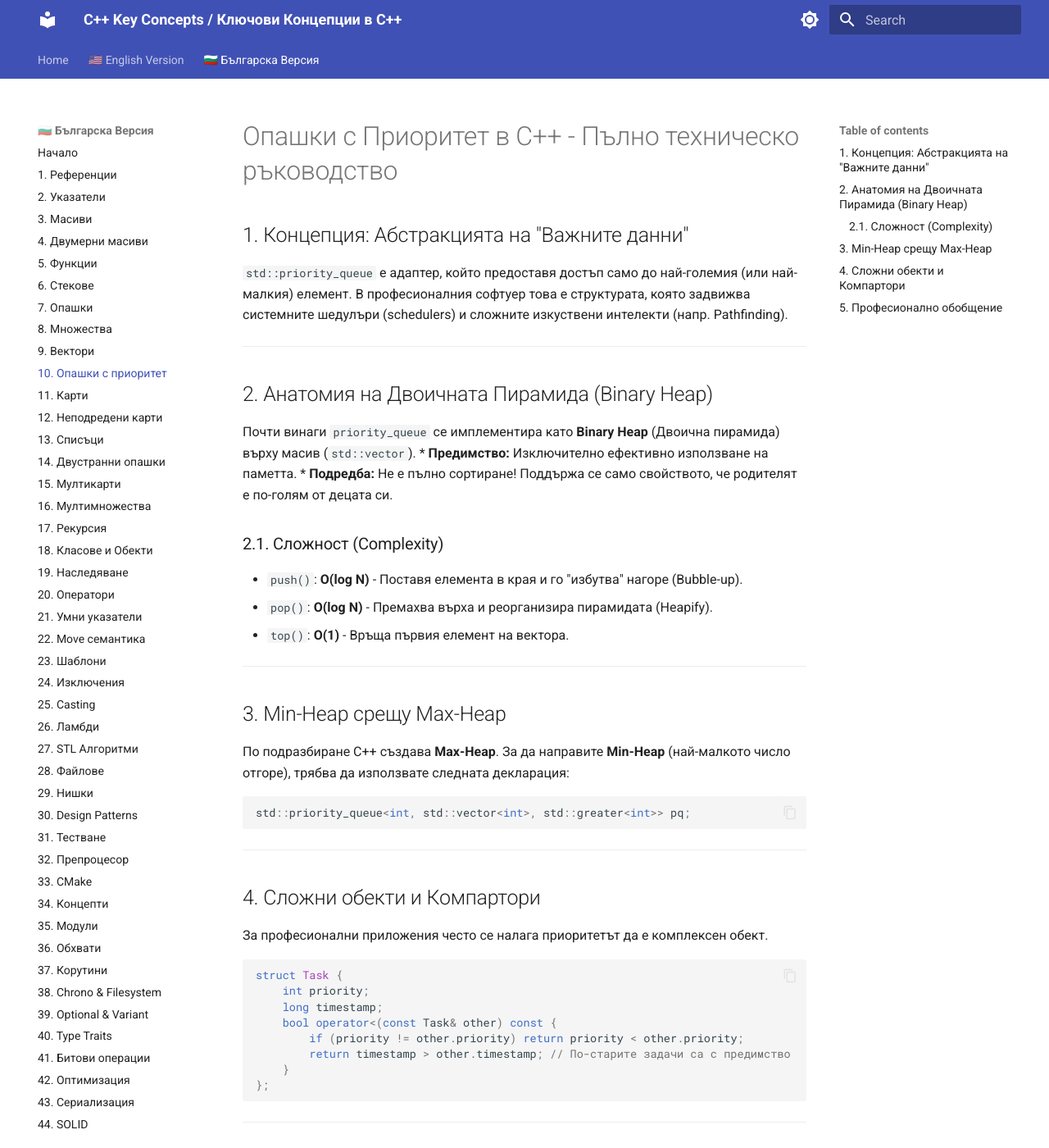
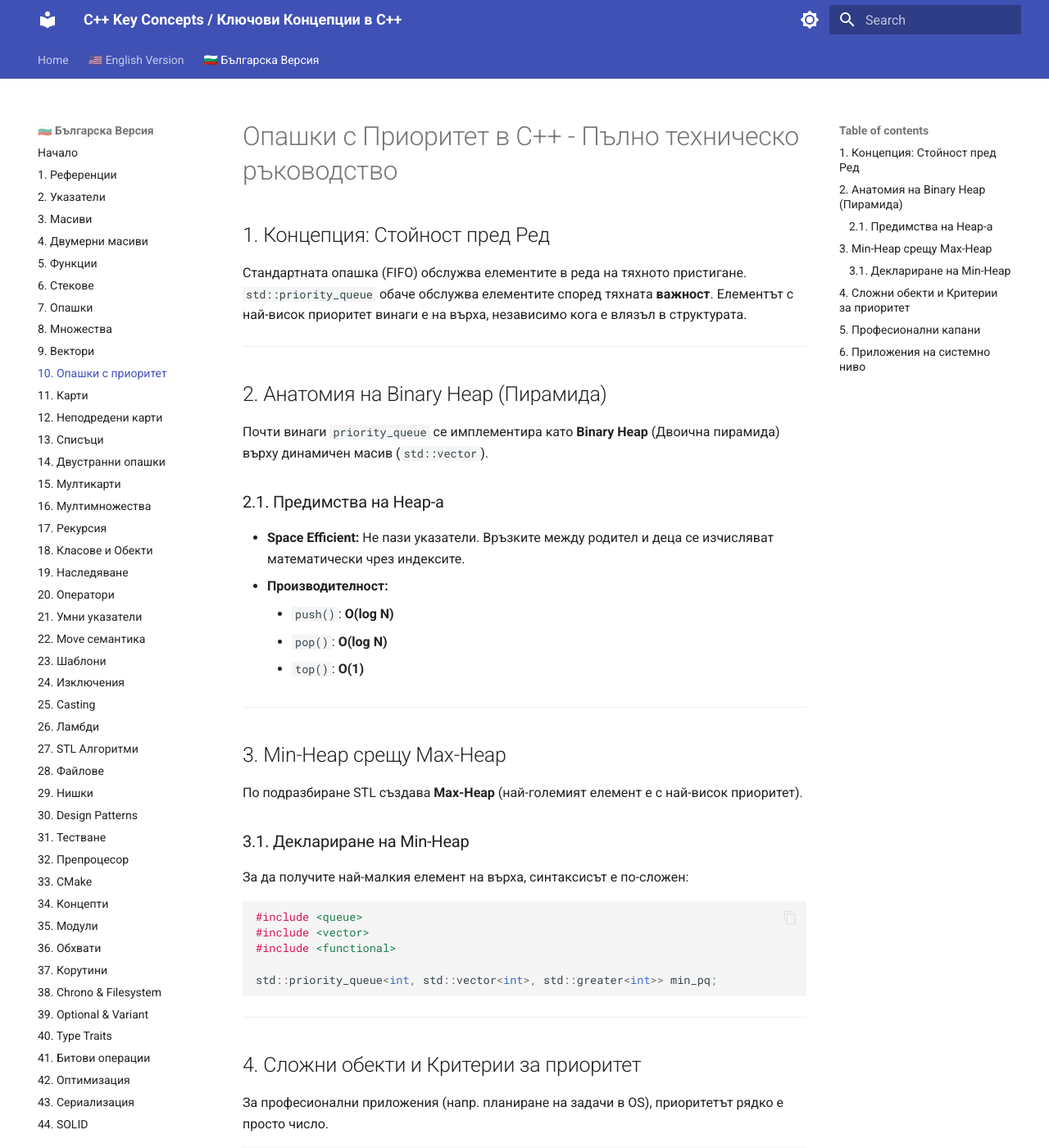
Before and after one commit to KadirYazadzhi/CPlusPlus---KeyConcepts, an MkDocs documentation site: the page built from docs/bg/Priority_Queues/Priority_Queues.md, in a window 1280 px wide and 1400 px high. Shown: the whole window at 82% size. Built offline with MkDocs 1.6.1 and Material for MkDocs 9.7.7, drawn with Linux system fonts in a browser that asks for light colours; some of the changed text lies outside the part shown.

Commit message:
Docs: Final encyclopedic expansion of Topics 8-10 (Sets, Vectors, Priority Queues) with detailed data structure analysis

````diff
--- a/docs/bg/Priority_Queues/Priority_Queues.md
+++ b/docs/bg/Priority_Queues/Priority_Queues.md
@@ -1,52 +1,69 @@
 # Опашки с Приоритет в C++ - Пълно техническо ръководство
 
-## 1. Концепция: Абстракцията на "Важните данни"
-`std::priority_queue` е адаптер, който предоставя достъп само до най-големия (или най-малкия) елемент. В професионалния софтуер това е структурата, която задвижва системните шедулъри (schedulers) и сложните изкуствени интелекти (напр. Pathfinding).
+## 1. Концепция: Стойност пред Ред
+Стандартната опашка (FIFO) обслужва елементите в реда на тяхното пристигане. `std::priority_queue` обаче обслужва елементите според тяхната **важност**. Елементът с най-висок приоритет винаги е на върха, независимо кога е влязъл в структурата.
 
 ---
 
-## 2. Анатомия на Двоичната Пирамида (Binary Heap)
+## 2. Анатомия на Binary Heap (Пирамида)
 
-Почти винаги `priority_queue` се имплементира като **Binary Heap** (Двоична пирамида) върху масив (`std::vector`).
-*   **Предимство:** Изключително ефективно използване на паметта.
-*   **Подредба:** Не е пълно сортиране! Поддържа се само свойството, че родителят е по-голям от децата си.
+Почти винаги `priority_queue` се имплементира като **Binary Heap** (Двоична пирамида) върху динамичен масив (`std::vector`).
 
-### 2.1. Сложност (Complexity)
-*   `push()`: **O(log N)** - Поставя елемента в края и го "избутва" нагоре (Bubble-up).
-*   `pop()`: **O(log N)** - Премахва върха и реорганизира пирамидата (Heapify).
-*   `top()`: **O(1)** - Връща първия елемент на вектора.
+### 2.1. Предимства на Heap-а
+*   **Space Efficient:** Не пази указатели. Връзките между родител и деца се изчисляват математически чрез индексите.
+*   **Производителност:**
+    *   `push()`: **O(log N)**
+    *   `pop()`: **O(log N)**
+    *   `top()`: **O(1)**
 
 ---
 
 ## 3. Min-Heap срещу Max-Heap
 
-По подразбиране C++ създава **Max-Heap**.
-За да направите **Min-Heap** (най-малкото число отгоре), трябва да използвате следната декларация:
+По подразбиране STL създава **Max-Heap** (най-големият елемент е с най-висок приоритет).
+
+### 3.1. Деклариране на Min-Heap
+За да получите най-малкия елемент на върха, синтаксисът е по-сложен:
 ```cpp
-std::priority_queue<int, std::vector<int>, std::greater<int>> pq;
+#include <queue>
+#include <vector>
+#include <functional>
+
+std::priority_queue<int, std::vector<int>, std::greater<int>> min_pq;
 ```
 
 ---
 
-## 4. Сложни обекти и Компартори
-За професионални приложения често се налага приоритетът да е комплексен обект.
+## 4. Сложни обекти и Критерии за приоритет
+За професионални приложения (напр. планиране на задачи в OS), приоритетът рядко е просто число.
 ```cpp
 struct Task {
-    int priority;
-    long timestamp;
+    int importance;
+    long deadline;
+
+    // Важно: priority_queue използва < за подредба.
+    // За да работи правилно, дефинираме operator<
     bool operator<(const Task& other) const {
-        if (priority != other.priority) return priority < other.priority;
-        return timestamp > other.timestamp; // По-старите задачи са с предимство
+        if (importance != other.importance)
+            return importance < other.importance;
+        return deadline > other.deadline; // По-ранният краен срок е с предимство
     }
 };
 ```
 
 ---
 
-## 5. Професионално обобщение
-*   Използвайте `priority_queue` за алгоритми като **Dijkstra** или **A***.
-*   Помнете, че нямате достъп до елементите в средата.
-*   Ако ви трябва често променяне на приоритети, вероятно ви трябва друга структура (напр. ръчно управление на Heap).
+## 5. Професионални капани
+1.  **Липса на итератори:** Вие не можете да обхождате `priority_queue`. Единственият начин да видите данните е да ги изтривате (`pop()`).
+2.  **Промяна на приоритет:** Ако промените обект, който вече е вътре в опашката, тя няма да се реорганизира автоматично. Това ще счупи структурата на данните. Трябва да извадите обекта и да го вкарате наново.
 
 ---
-*(Документацията е актуализирана за стандарти C++17/20/23)*
+
+## 6. Приложения на системно ниво
+*   **Алгоритъм на Дейкстра:** За намиране на най-кратък път.
+*   **Алгоритъм на Хафман:** За компресия на данни.
+*   **Системни шедулъри:** Коя нишка да се изпълни следваща.
+
+---
+*Документацията е подготвена за проекта "Ключови концепции в C++".*
+*Версия: 2.0 (Пълна детайлност)*
````
Also changed, not shown: docs/bg/Sets/Sets.md (+34 -25 lines), docs/bg/Vectors/Vectors.md (+15 -9 lines), docs/en/Priority_Queues/Priority_Queues.md (+40 -23 lines), docs/en/Sets/Sets.md (+33 -24 lines), docs/en/Vectors/Vectors.md (+17 -11 lines).
